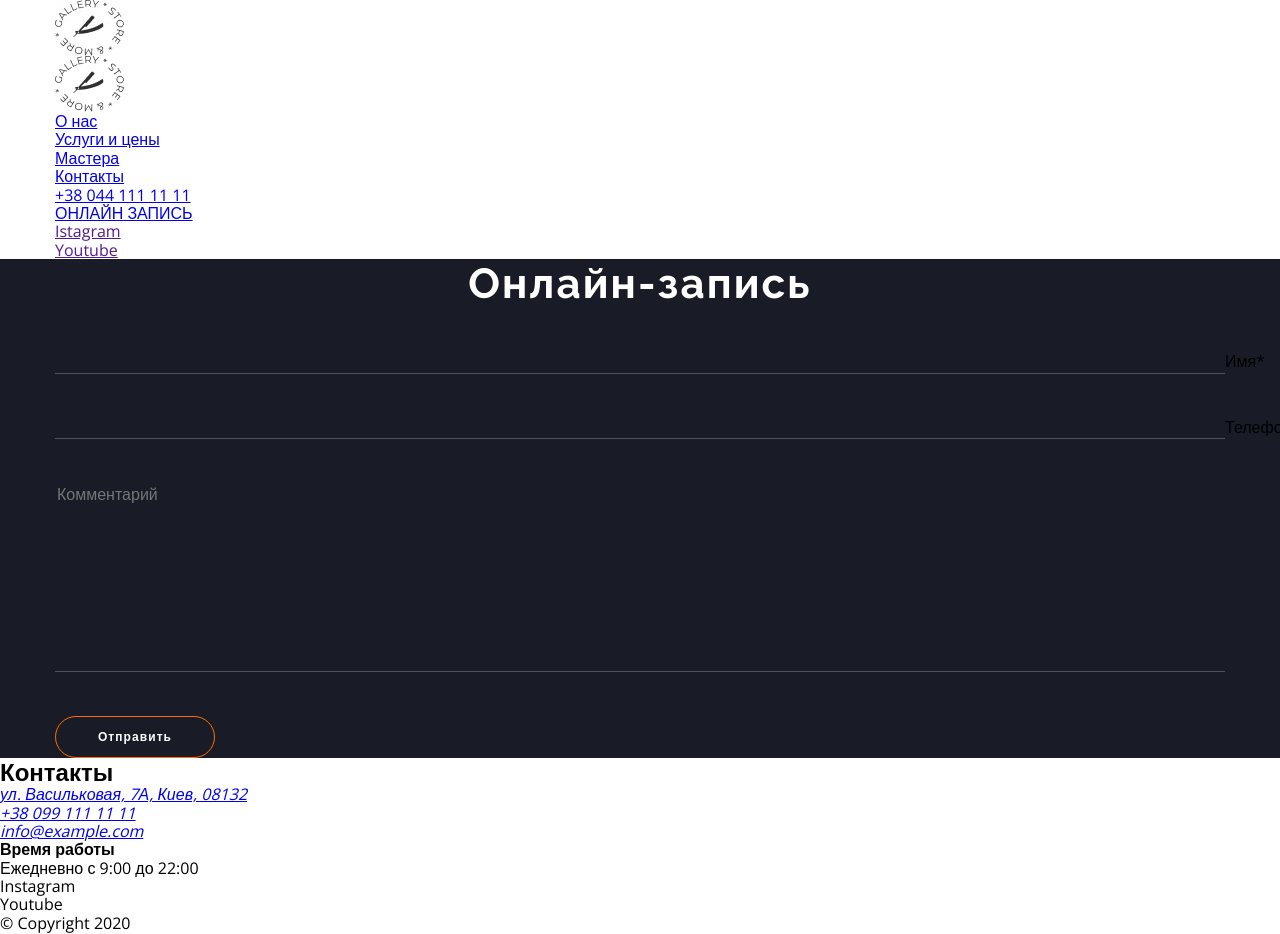
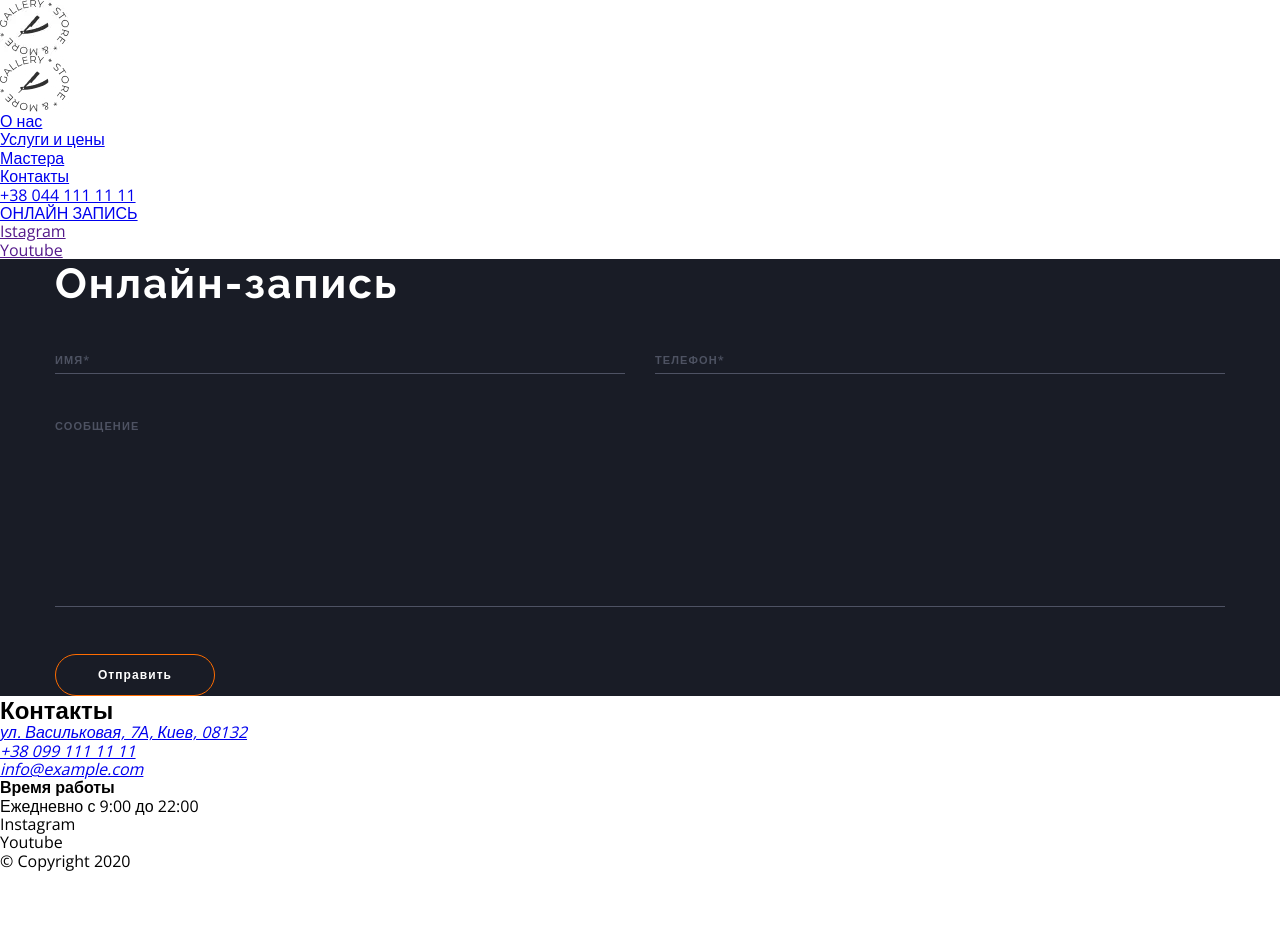
Before and after one commit to Project8-andriyd/Barbershop_v1, a plain HTML site: page index.html in a window 1280 px wide. After the commit the page ends 872 px from the top, so only its background shows below. Drawn offline with nearby package versions, Linux system fonts and the light colour scheme.

Commit message:
стилизует и адаптирует онлайн-регистрацию

```diff
--- a/index.html
+++ b/index.html
@@ -55,9 +55,11 @@
         </div>
       </div>
     </header>
-    <section class="online-appointment container">
+    <div class="appointment-wrapper">
+    <section class="online-appointment">
       <h2 class="title">Онлайн-запись</h2>
       <form>
+        <div class="appointment-main-info">
         <label class="input">
           <input class="input-field" type="text" name="name" placeholder=" " />
           <span class="input-label">Имя*</span>
@@ -66,20 +68,19 @@
           <input class="input-field" type="tel" name="phone" placeholder=" " />
           <span class="input-label">Телефон*</span>
         </label>
-        <textarea
-          class="input-field input"
-          name="comment"
-          cols="30"
-          rows="10"
-          placeholder="Комментарий"
-        ></textarea>
-        <div>
+        </div>
+        <label class="input">
+        <textarea class="input-field" name="comment" cols="30" rows="10" placeholder=" "></textarea>
+          <span class="input-label">Сообщение</span>
+        </label>
+        <div class="appointment-button">
           <button type="submit" class="button">
             <span class="appointment">Отправить</span>
           </button>
         </div>
       </form>
     </section>
+    </div>
     <footer>
       <h2>Контакты</h2>
       <address>
--- a/sass/components/_container.scss
+++ /dev/null
@@ -1,31 +0,0 @@
-.container {
-  padding-top: 84px;
-  padding-bottom: 84px;
-  padding-right: 31px;
-  padding-left: 31px;
-  margin: 0px auto 0px auto;
-
-  @media screen and (min-width: 768px) and (max-width: 1279px) {
-    width: 768px;
-    padding-top: 101px;
-    padding-bottom: 101px;
-    padding-right: 39px;
-    padding-left: 39px;
-  }
-
-  @media screen and (min-width: 1280px) {
-    width: 1280px;
-    padding-top: 0px;
-    padding-bottom: 0px;
-    padding-right: 55px;
-    padding-left: 55px;
-  }
-}
-
-// header,
-// footer {
-//     .container {
-//         padding-top: 0px;
-//         padding-bottom: 0px;
-//     }
-// }
--- a/sass/components/appointment/_appointment.scss
+++ b/sass/components/appointment/_appointment.scss
@@ -1,45 +1,23 @@
 .online-appointment {
+  @extend %container;
+  background-color: $background-color;
+}
+
+.appointment-wrapper {
   background-color: $background-color;
 }
 
 .title {
   @extend %title-name;
   margin-bottom: 44px;
-}
 
-.input {
-  position: relative;
-  display: block;
-  margin-bottom: 44px;
-}
-
-.input-field {
-  width: 100%;
-  resize: none;
-  background-color: $background-color;
-  border: 0;
-  border-bottom: 1px solid $footer-rgba;
-
-  transition: border-bottom $animation;
-
-  .input:focus-within > & {
-    outline: none;
-    border-bottom: 1px solid $main-2-color;
+  @media screen and (min-width: 768px) {
+    text-align: start;
   }
 }
 
-.input-label {
-  position: absolute;
-
-  transition: transform $animation, color $animation;
-
-  .input:focus-within > &,
-  .input-field:not(:placeholder-shown) + & {
-    transform: translate(-25px, -35px);
-    color: $main-2-color;
+.appointment-main-info {
+  @media screen and (min-width: 768px) {
+    display: flex;
   }
 }
-
-.button {
-  @include button($background-color, $main-2-color);
-}
--- /dev/null
+++ b/sass/components/appointment/_appointmentInput.scss
@@ -0,0 +1,65 @@
+.input {
+  position: relative;
+  display: block;
+  margin-bottom: 44px;
+
+  @media screen and (min-width: 768px) {
+    width: calc(100% - 108px);
+  }
+
+  form > & {
+    width: 100%;
+  }
+}
+
+.input:first-child {
+  @media screen and (min-width: 768px) {
+    margin-right: 30px;
+  }
+}
+
+.input-field {
+  width: 100%;
+  resize: none;
+  color: $on-dark-text-color;
+  background-color: $background-color;
+  border: 0;
+  border-bottom: 1px solid $footer-rgba;
+
+  transition: border-bottom $animation;
+
+  .input:focus-within > & {
+    outline: none;
+    border-bottom: 1px solid $main-2-color;
+  }
+}
+
+.input-label {
+  position: absolute;
+  left: 0px;
+
+  font-weight: 600;
+  font-size: 11px;
+  line-height: 1.37;
+  letter-spacing: 0.1em;
+  text-transform: uppercase;
+  color: $footer-rgba;
+
+  transition: transform $animation, color $animation;
+
+  .input:focus-within > &,
+  .input-field:not(:placeholder-shown) + & {
+    transform: translate(0, -25px);
+    color: $main-2-color;
+  }
+}
+
+.appointment-button {
+  @media screen and (max-width: 767px) {
+    text-align: center;
+  }
+}
+
+.button {
+  @include button($background-color, $main-2-color);
+}
--- a/sass/main.scss
+++ b/sass/main.scss
@@ -1,7 +1,7 @@
 @import "./utils/variables";
+@import "./utils/mixins";
+@import "./utils/placeholders";
 @import "./utils/visually-hidden";
 @import "./utils/basic";
-@import "./utils/mixins";
-@import "./utils/placeholders";
-@import "./components/container";
 @import "./components/appointment/appointment";
+@import "./components/appointment/appointmentInput";
--- a/sass/utils/_placeholders.scss
+++ b/sass/utils/_placeholders.scss
@@ -7,3 +7,27 @@
   letter-spacing: 0.05em;
   color: $main-2-color;
 }
+
+%container {
+  padding-top: 84px;
+  padding-bottom: 84px;
+  padding-right: 31px;
+  padding-left: 31px;
+  margin: 0px auto 0px auto;
+
+  @media screen and (min-width: 768px) and (max-width: 1279px) {
+    width: 768px;
+    padding-top: 101px;
+    padding-bottom: 101px;
+    padding-right: 39px;
+    padding-left: 39px;
+  }
+
+  @media screen and (min-width: 1280px) {
+    width: 1280px;
+    padding-top: 0px;
+    padding-bottom: 0px;
+    padding-right: 55px;
+    padding-left: 55px;
+  }
+}
```
Also changed, not shown: css/main.css, css/main.min.css, 2 other files.
